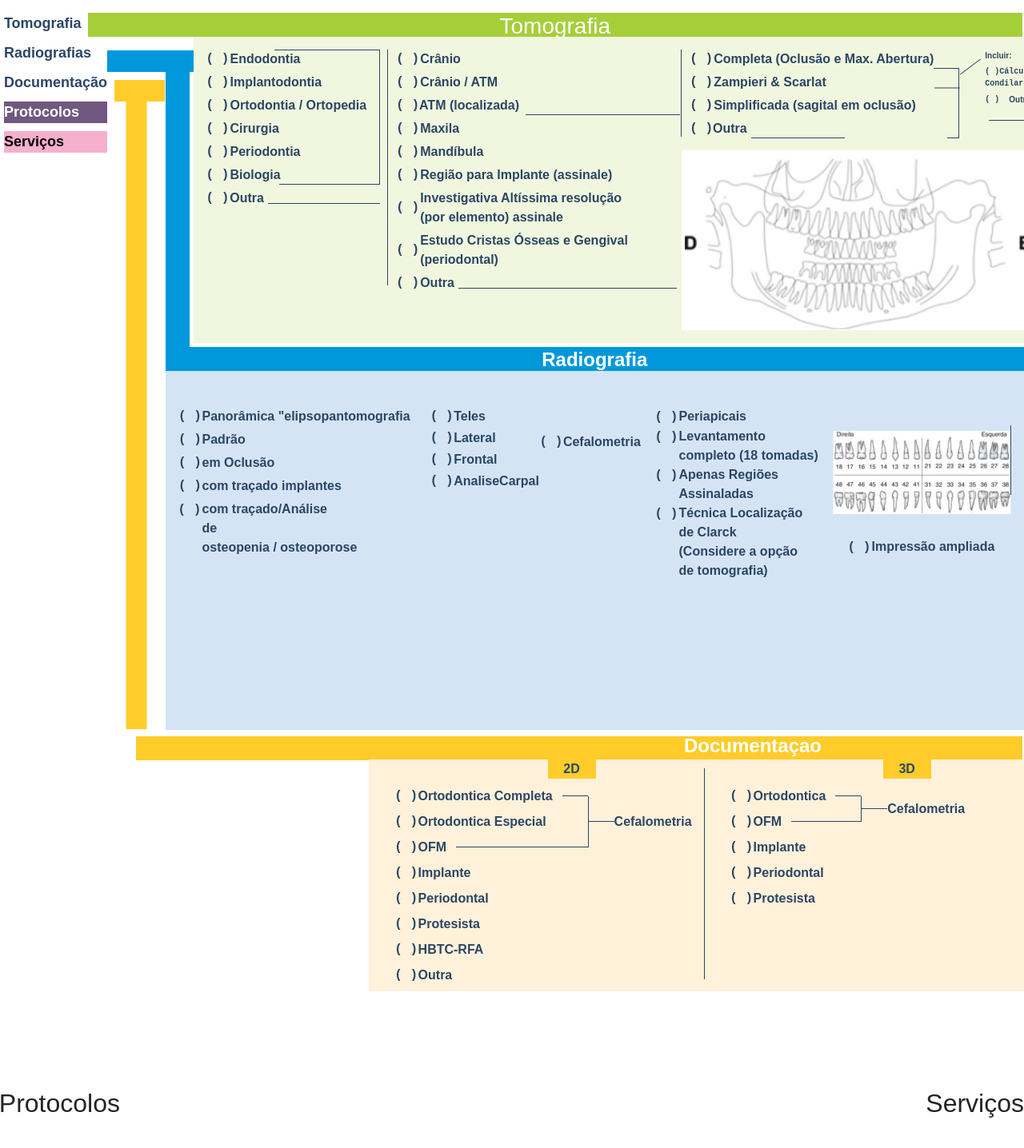
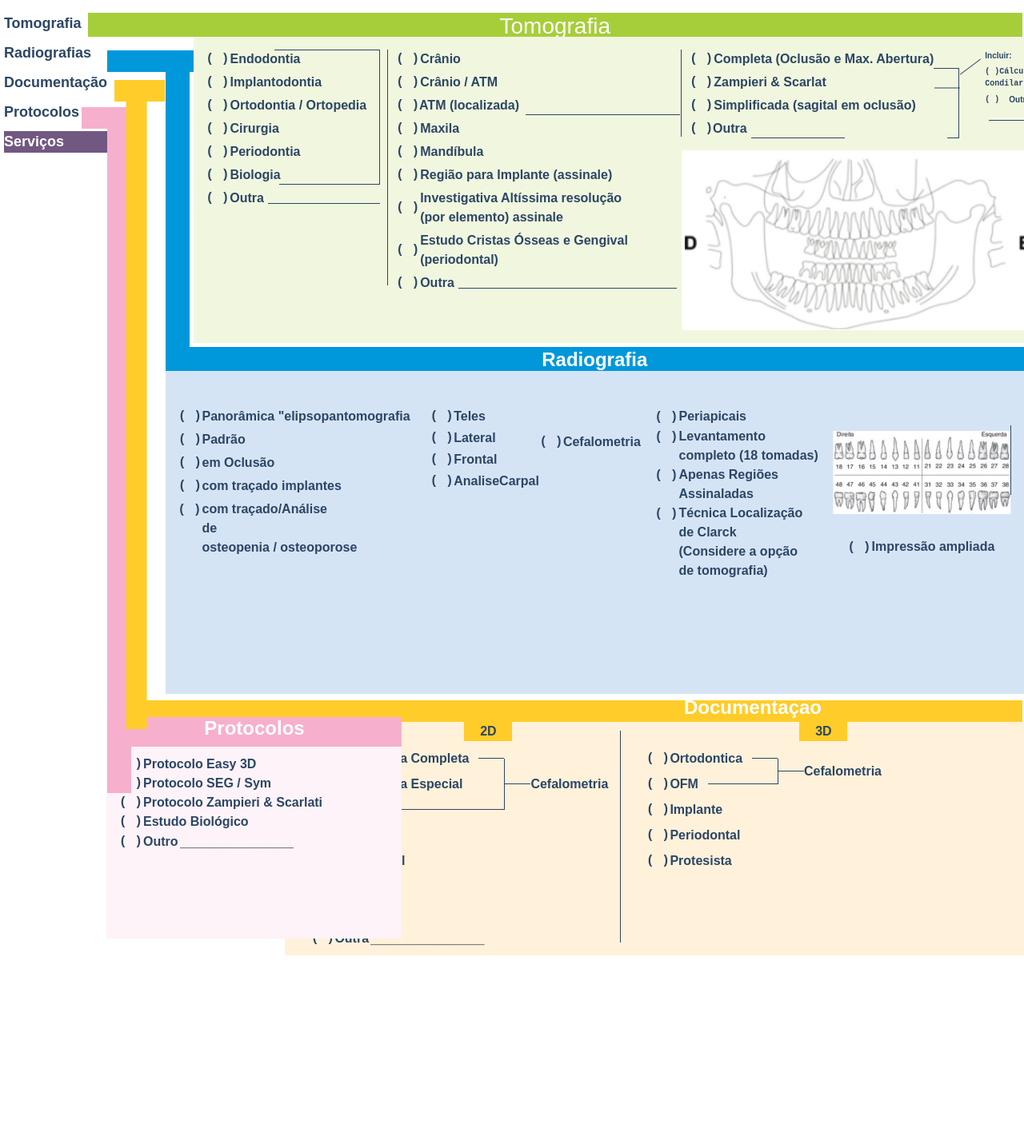
Before and after one commit to mjpfelicia/FORMULARIORADIOLOGIA, a React (Create React App) app: page / in a window 1280 px wide. Shown: the top 1436 px of the page at 80% size. Before the commit the page ends 1408 px from the top, so only its background shows below. Built offline with nearby package versions, Linux system fonts and the light colour scheme; the HTML template or start-up script is replaced by a standard one.

Commit message:
criando conteudo do conponente protocolos

```diff
--- a/src/App.css
+++ b/src/App.css
@@ -127,16 +127,15 @@ img {
 }
 
 .sidebar ul li:nth-child(4) {
-    background-color: var(--roxo);
-    color: white;
+    color: var(--azul-texto);
     font-weight: bold;
     padding: 10px;
     margin-bottom: 10px;
 }
 
 .sidebar ul li:nth-child(5) {
-    background-color: var(--rosa);
-    color: black;
+    background-color: var(--roxo);
+    color: white;
     font-weight: bold;
     padding: 10px;
     margin-bottom: 10px;
@@ -178,12 +177,12 @@ img {
 
 .titulo-documentacao {
     font-size: 1.5rem;
-    height: 37px;
-    top: 0.4rem;
+    height: 0;
+    top: -37px;
     color: white;
     font-weight: bold;
     position: relative;
-    margin: 0;
+    margin: -5px;
     text-align: center;
     align-self: center;
 
@@ -458,7 +457,7 @@ img {
 }
 
 .radiografia-content {
-    height: 100%;
+    height: 90%;
     text-align: center;
     background-color: var(--azul-bg);
 }
@@ -494,3 +493,24 @@ img {
     margin-top: 2rem;
 
 }
+
+.titulo-protocolos {
+    position: relative;
+    width: 368px;
+    right: 15px;
+    font-size: 1.5rem;
+    height: 37px;
+    color: white;
+    font-weight: bold;
+    text-align: center;
+    background-color: var(--rosa);
+
+}
+
+.content-serviços {
+    position: relative;
+    position: relative;
+    right: 82rem;
+    bottom: 29rem;
+
+}
--- a/src/App.jsx
+++ b/src/App.jsx
@@ -1,6 +1,7 @@
 import TomografiaForm from './components/TomografiaForm/TomografiaForm';
 import RadiografiaForm from './components/RadiografiaForm/RadiografiaForm';
 import Documentacao from './components/Documentacao/Documentacao';
+import Protocolo from './components/Protocolo/Protocolo';
 import './components/borda.css';
 import seta from './images/seta.png';
 import arcada1 from './images/arcada1.png';
@@ -16,8 +17,8 @@ const App = () => {
                         <li className="item-tomografia">Tomografia</li>
                         <li className="item-radiografia">Radiografias</li>
                         <li className="item-documentacao">Documentação</li>
-                        <li className="">Protocolos</li>
-                        <li className="">Serviços</li>
+                        <li className="item-protocolos  borda-esquerda-protocolos">Protocolos</li>
+                        <li className="item-servicos">Serviços</li>
                     </ul>
                 </div>
                 <div className="content-tomografia border-tomografia">
@@ -39,10 +40,11 @@ const App = () => {
                 </div>
 
 
-                <div className="grid-item content-protocolos">
+                <div className="grid-item-protocolo content-protocolos">
                     <h2 className="titulo-protocolos">Protocolos</h2>
+                    <Protocolo />
                 </div>
-                <div className="grid-item content-serviços">
+                <div className="grid-item-servicos content-serviços">
                     <h2 className="titulo-serviços">Serviços</h2>
                 </div>
             </div>
--- a/src/components/Documentacao/Documentacao.css
+++ b/src/components/Documentacao/Documentacao.css
@@ -15,6 +15,7 @@
   position: relative;
   margin: 0;
   text-align: center;
+  height: 0;
 
 }
 
@@ -186,3 +187,11 @@ display: flex
   background-color: var(--azul-texto);
   margin-left: 12px;
 }
+
+
+
+.linha-outra {
+  border: none;
+  width: 150px;
+  background-color: transparent;
+}
--- a/src/components/Documentacao/Documentacao.jsx
+++ b/src/components/Documentacao/Documentacao.jsx
@@ -1,4 +1,3 @@
-import React from 'react';
 import './Documentacao.css';
 
 const opcoes2D = [
@@ -24,7 +23,6 @@ const Documentacao = () => {
   return (
     <div className="documentacao-container">
 
-
       {/* Coluna 2D */}
       <div className="documentacao-bloco">
         <div className="titulo-bloco">2D</div>
@@ -32,23 +30,31 @@ const Documentacao = () => {
           {opcoes2D.map((item, index) => {
             const isOrtodonticaCompleta = item === 'Ortodontica Completa';
             const isOFM = item === 'OFM';
+            const isOutra = item === 'Outra';
 
             return (
-
               <li
-                key={`2d-${index}`}
-                className={`item-opcao ${isOrtodonticaCompleta ? 'linha-destaque' : isOFM ? 'linha-ofm-destaque' : ''
+                key={`2d-${item}-${index}`}
+                className={`item-opcao ${
+                  isOrtodonticaCompleta ? 'linha-destaque' :
+                  isOFM ? 'linha-ofm-destaque' :
+                  isOutra ? 'item-outra-indentado' : ''
                 }`}
               >
-                <label htmlFor={`2d-${index}`} className="parentheses">
-                  <input type="checkbox" id={`2d-${index}`} />
+                {isOutra ? (
+                  <label htmlFor={`2d-${item}-${index}`} className="parentheses">
+                    <input type="checkbox" id={`2d-${item}-${index}`} name={`2d-${item}`} aria-label={item} />
+                    <span className="symbol"></span> {item}
+                    <input type="text" className="linha-outra" placeholder="________________" />
+                  </label>
+                ) : (
+                  <label htmlFor={`2d-${item}-${index}`} className="parentheses">
+                    <input type="checkbox" id={`2d-${item}-${index}`} name={`2d-${item}`} aria-label={item} />
                     <span className="symbol"></span> {item}
                   </label>
+                )}
 
-                {/* Linha para Ortodontica Completa */}
                 {isOrtodonticaCompleta && <div className="linha-horizontal-destaque"></div>}
-
-                {/* Linha para OFM */}
                 {isOFM && <div className="linha-horizontal-ofm"></div>}
               </li>
             );
@@ -78,12 +84,14 @@ const Documentacao = () => {
 
                 return (
                   <li
-                    key={`3d-${index}`}
-                    className={`item-opcao ${isOrtodontica ? 'linha-ortodontica-3d' : isOFM ? 'linha-ofm-3d' : ''
+                    key={`3d-${item}-${index}`}
+                    className={`item-opcao ${
+                      isOrtodontica ? 'linha-ortodontica-3d' :
+                      isOFM ? 'linha-ofm-3d' : ''
                     }`}
                   >
-                    <label htmlFor={`3d-${index}`} className="parentheses">
-                      <input type="checkbox" id={`3d-${index}`} />
+                    <label htmlFor={`3d-${item}-${index}`} className="parentheses">
+                      <input type="checkbox" id={`3d-${item}-${index}`} name={`3d-${item}`} aria-label={item} />
                       <span className="symbol"></span> {item}
                     </label>
 
@@ -97,7 +105,7 @@ const Documentacao = () => {
         </div>
       </div>
 
-
+      {/* Segunda Coluna Cefalometria */}
       <div className="documentacao-bloco-cefalo-fundo">
         <div className="cefalo-conteudo">
           <div className="linha-com-cefalo">
@@ -107,7 +115,6 @@ const Documentacao = () => {
         </div>
       </div>
     </div>
-
   );
 };
 
--- /dev/null
+++ b/src/components/Protocolo/Protocolo.css
@@ -0,0 +1,25 @@
+.grid-item-protocolo {
+    box-sizing: border-box;
+    position: relative;
+    left: 22rem;
+    bottom: 29rem;
+    width: 369px;
+    height: 277px;
+    background-color: var(--rosa-bg);
+    padding: 0 1rem;
+
+}
+
+.linha-outra {
+    border: none;
+    width: 150px;
+    background-color: transparent;
+}
+
+.titulo-bloco-protocolo {
+    text-align: center;
+    margin-bottom: 10px;
+    background-color: var(--rosa);
+    font-weight: bold;
+
+}
--- /dev/null
+++ b/src/components/Protocolo/Protocolo.jsx
@@ -0,0 +1,42 @@
+import React from 'react';
+import './Protocolo.css';
+
+const opcoesProtocolo = [
+  'Protocolo Easy 3D',
+  'Protocolo SEG / Sym',
+  'Protocolo Zampieri & Scarlati',
+  'Estudo Biológico',
+  'Outro'
+];
+
+const Protocolo = () => {
+  return (
+    <div className="protocolo-container">
+      <div className='titulo-bloco-protocolo'>
+      </div>
+      <ul className="protocolo-lista">
+        {opcoesProtocolo.map((item, index) => {
+          const isOutro = item === 'Outro';
+
+          return (
+            <li key={`protocolo-${index}`} className="protocolo-item">
+              <label htmlFor={`protocolo-${index}`} className="parentheses">
+                <input type="checkbox" id={`protocolo-${index}`} name={`protocolo-${item}`} />
+                <span className="symbol"></span> {item}
+                {isOutro && (
+                  <input
+                    type="text"
+                    className="linha-outra"
+                    placeholder="________________"
+                  />
+                )}
+              </label>
+            </li>
+          );
+        })}
+      </ul>
+    </div>
+  );
+};
+
+export default Protocolo;
--- a/src/components/borda.css
+++ b/src/components/borda.css
@@ -57,11 +57,11 @@
 
 /* Item com borda deslocada */
 .item-documentacao {
-position: relative;
-    background-color: white;
-    color: var(--azul-texto);
-    margin-bottom: 10px;
-    font-weight: bold;
+  position: relative;
+  background-color: white;
+  color: var(--azul-texto);
+  margin-bottom: 10px;
+  font-weight: bold;
 
 }
 
@@ -90,6 +90,44 @@ position: relative;
 
 
 }
+
+
+.item-protocolos {
+  position: relative;
+  padding-right: 12px;
+}
+
+/* Borda colada à direita */
+.item-protocolos::after {
+  content: "";
+  position: absolute;
+  /* left: 7rem; */
+    top: 7px;
+    right: 0;
+    width: 44%;
+    height: 100%;
+    background-color: var(--rosa);
+    transform: translateX(25px);
+}
+
+
+
+
+
+/* Borda esquerda deslocada */
+.borda-esquerda-protocolos::before {
+ content: "";
+    position: absolute;
+    top: 7px;
+    right: 0;
+    width: 30px;
+    height: 53.6rem;
+    background-color: var(--rosa);
+    z-index: 9999;
+    transform: translateX(30px);
+}
+
+
 
 @media (max-width: 1200px) {
   .titulo-tomografia h2 {
```
Lines whose indentation alone changed are shown as unchanged.
